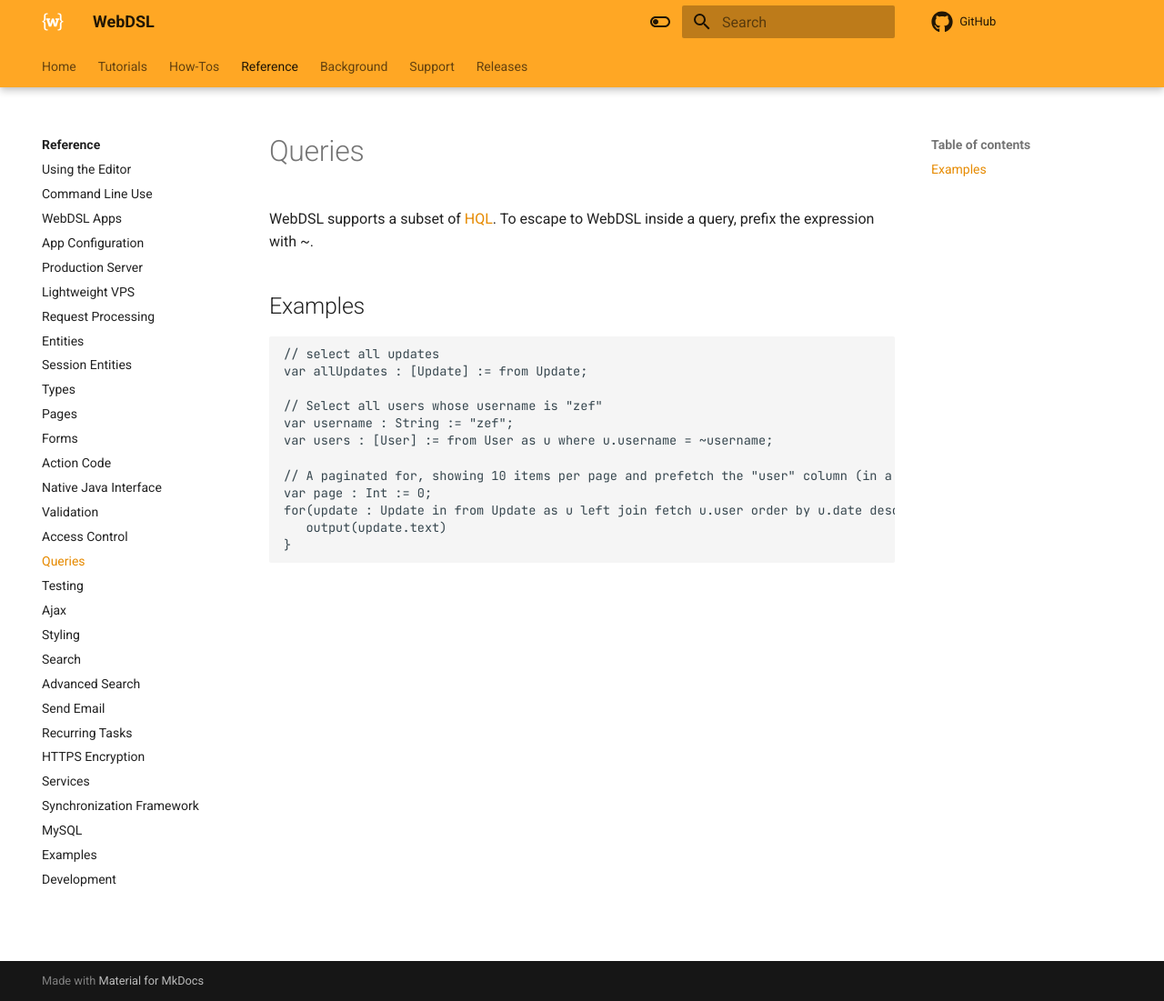
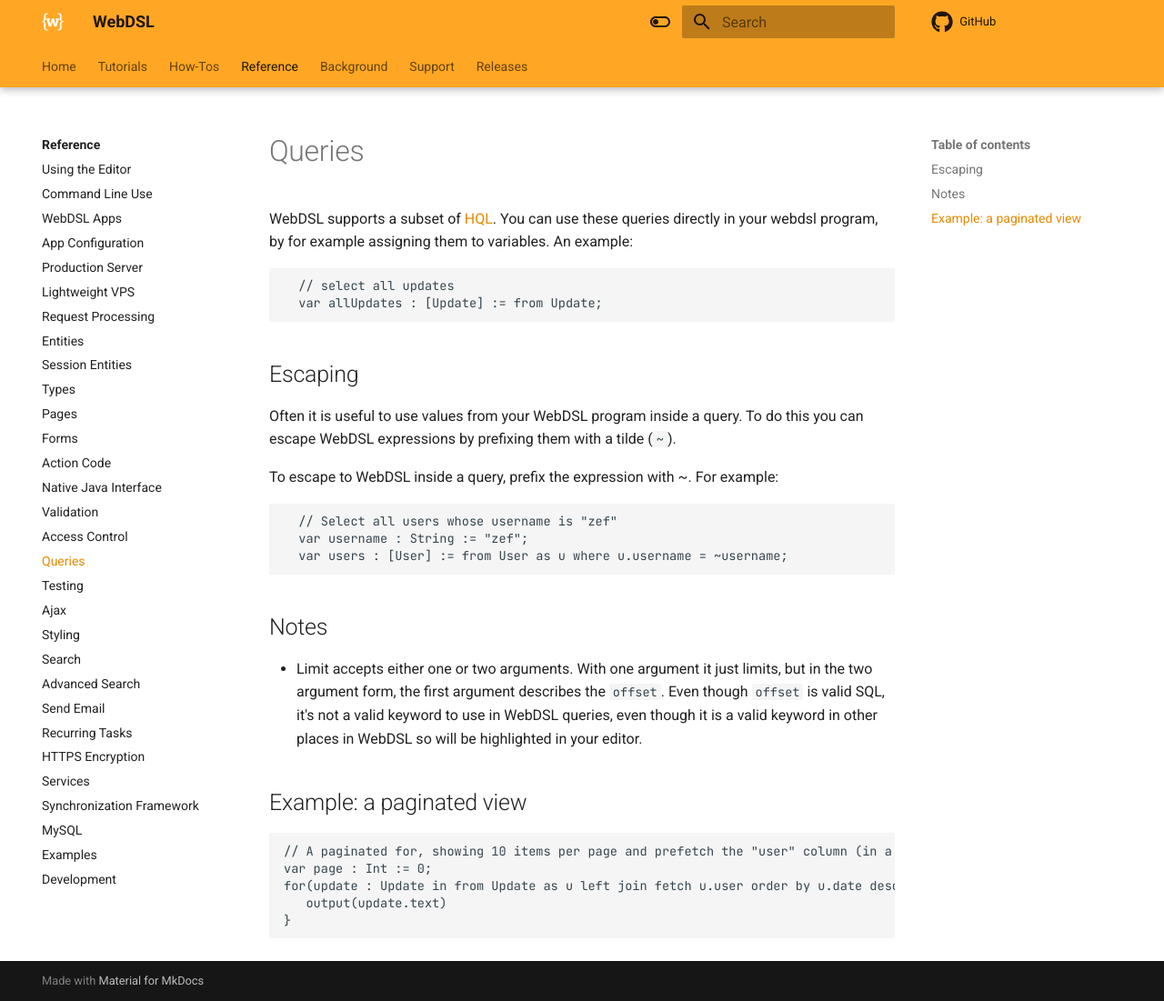
Before and after one commit to webdsl/webdsl-docs, an MkDocs documentation site: the page built from docs/reference/queries.md, in a window 1280 px wide and 1101 px high. Shown: the whole window at 91% size. Built offline with MkDocs 1.6.1 and Material for MkDocs 9.7.7, drawn with Linux system fonts in a browser that asks for light colours; comment, search, counter and statistics services are not loaded.

Commit message:
rework query docs

````diff
--- a/docs/reference/queries.md
+++ b/docs/reference/queries.md
@@ -1,17 +1,29 @@
 # Queries
 
-WebDSL supports a subset of [HQL](http://docs.jboss.org/hibernate/core/3.3/reference/en/html/queryhql.html). To escape to WebDSL inside a query, prefix the expression with ~.
+WebDSL supports a subset of [HQL](http://docs.jboss.org/hibernate/core/3.3/reference/en/html/queryhql.html). You can use these queries directly in your webdsl program, by for example assigning them to variables. An example:
 
-## Examples
+      // select all updates
+      var allUpdates : [Update] := from Update;
+
+## Escaping
+
+Often it is useful to use values from your WebDSL program inside a query. To do this you can escape WebDSL expressions by prefixing them with a tilde (`~`).
+
+
+To escape to WebDSL inside a query, prefix the expression with ~. For example:
+
+      // Select all users whose username is "zef"
+      var username : String := "zef";
+      var users : [User] := from User as u where u.username = ~username;
+
+## Notes
+
+* Limit accepts either one or two arguments. With one argument it just limits, but in the two argument form, the first argument describes the `offset`. Even though `offset` is valid SQL, it's not a valid keyword to use in WebDSL queries, even though it is a valid keyword in other places in WebDSL so will be highlighted in your editor.
+
+
+## Example: a paginated view
 
 ```
-// select all updates
-var allUpdates : [Update] := from Update;
-
-// Select all users whose username is "zef"
-var username : String := "zef";
-var users : [User] := from User as u where u.username = ~username;
-
 // A paginated for, showing 10 items per page and prefetch the "user" column (in a template)
 var page : Int := 0;
 for(update : Update in from Update as u left join fetch u.user order by u.date desc limit 10*page, 10) {
````
